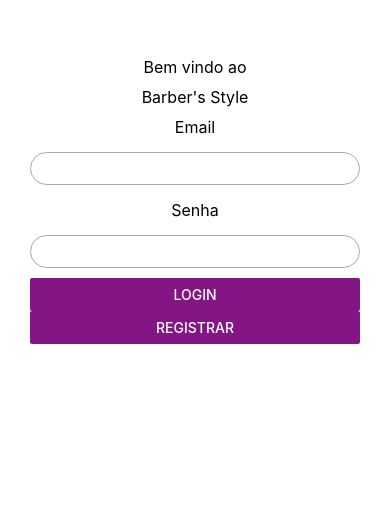
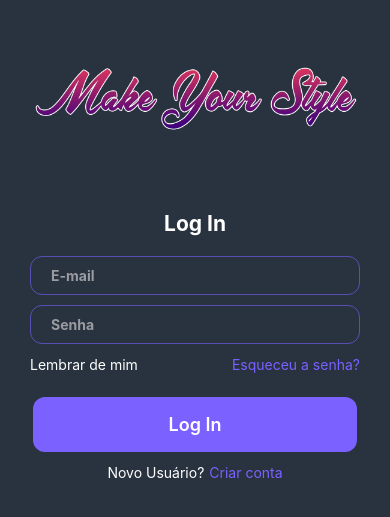
Before and after one commit to guhdsrosa/barberstyle, a React Native app: screen / in a window 390 px wide. Shown: the part 143-660 px from the top of the page. Built offline with nearby package versions, Linux system fonts and the light colour scheme.

Commit message:
commit 22-11

```diff
--- a/src/screens/Login/Login.styles.js
+++ /dev/null
@@ -1,27 +0,0 @@
-import styled from 'styled-components/native';
-
-export const Container = styled.View`
-    margin-horizontal: 30px;
-    margin-top: 50%;
-`;
-
-export const CenterText = styled.Text`
-    font-size: 16px;
-    text-align: center;
-    margin-bottom: 5px;
-    margin-top: 5px;
-`;
-
-export const TextIputStyle = styled.TextInput`
-    border-width: 1px;
-    border-color: #a9a9a9;
-    border-radius: 100px;
-    padding-left: 20px;
-    padding-right: 20px;
-    margin-vertical: 10px;
-    padding-vertical: 7px
-`;
-
-export const ButtonStyle = styled.Button`
-    margin-top: 5px;
-`;
--- a/src/screens/Login/index.js
+++ b/src/screens/Login/index.js
@@ -1,39 +1,67 @@
 import React from "react"
-import { View, Text, TextInput, Button } from "react-native"
+import { View, Text, TextInput, TouchableOpacity, Image } from "react-native"
 
-import {Container, CenterText, TextIputStyle, ButtonStyle} from './Login.styles'
+import logo from '../../assets/images/logo.png'
+import { styles } from './styles'
 
 const Login = () => {
     return (
-        <>
-            <Container>
-                <CenterText>Bem vindo ao</CenterText>
-                <CenterText>Barber's Style</CenterText>
+        <View style={styles.Container}>
 
-                <CenterText>Email</CenterText>
-                <TextIputStyle
-                    value={''}
+            <Image
+                source={logo}
+                style={styles.TitleLogo}
+                resizeMode={'contain'}
             />
 
-                <CenterText>Senha</CenterText>
-                <TextIputStyle
+            <Text style={styles.Text}>Log In</Text>
+
+            <TextInput
+                style={styles.TextInput}
+                placeholder={'E-mail'}
                 value={''}
+                placeholderTextColor={'#9b9ca2'}
+            />
+            <TextInput
+                style={styles.TextInput}
+                placeholder={'Senha'}
+                value={''}
+                placeholderTextColor={'#9b9ca2'}
             />
 
-                <ButtonStyle
+            <View style={styles.ContentOptions}>
+                <Text style={styles.ContentRemember}>Lembrar de mim</Text>
+                <TouchableOpacity>
+                    <Text style={styles.ContentRecover}>Esqueceu a senha?</Text>
+                </TouchableOpacity>
+            </View>
+
+            <TouchableOpacity style={styles.Button}>
+                <Text style={styles.ButtonText}>Log In</Text>
+            </TouchableOpacity>
+
+            <View style={styles.FooterOptions}>
+                <Text style={styles.ContentRemember}>Novo Usuário?</Text>
+                <TouchableOpacity>
+                    <Text style={[styles.ContentRecover, {marginLeft: 5}]}>Criar conta</Text>
+                </TouchableOpacity>
+            </View>
+
+
+            {/*<TouchableOpacity
                 onPress={console.log("pressed")}
                 title="Login"
                 color="#841584"
                 accessibilityLabel="Botão de Login"
             />
-                <ButtonStyle
+            <TouchableOpacity
                 onPress={console.log("pressed")}
                 title="Registrar"
                 color="#841584"
                 accessibilityLabel="Botão de Login"
-                />
-            </Container>
-        </>
+            />*/}
+
+        </View>
     )
 }
 
--- /dev/null
+++ b/src/screens/Login/styles.js
@@ -0,0 +1,78 @@
+import { StyleSheet } from "react-native";
+
+export const styles = StyleSheet.create({
+    Container: {
+        paddingHorizontal: 30,
+        height: '100%',
+        backgroundColor: '#28333F',
+        justifyContent: 'center'
+    },
+
+    TitleLogo: {
+        height: 90,
+        width: '100%',
+        marginBottom: 68,
+    },
+
+    Text: {
+        fontSize: 21,
+        color: '#fff',
+        fontWeight: "bold",
+        textAlign: 'center',
+        marginBottom: 10,
+    },
+
+    TextInput: {
+        borderWidth: 1,
+        borderColor: 'rgba(123,97,255,0.6)',
+        color: '#fff',
+        fontWeight: "bold",
+        borderRadius: 12,
+        paddingLeft: 20,
+        paddingRight: 20,
+        marginTop: 10,
+        paddingVertical: 7,
+        paddingVertical: 10
+    },
+
+    ContentOptions: {
+        flexDirection: 'row',
+        justifyContent: "space-between",
+        marginTop: 12,
+        marginBottom: 24
+    },
+
+    ContentRemember: {
+        color: '#fff'
+    },
+
+    ContentRecover: {
+        color: '#7B61FF'
+    },
+
+    Button: {
+        alignSelf: 'center',
+        backgroundColor: '#7b61ff',
+        borderRadius: 12
+    },
+
+    ButtonText: {
+        fontSize: 18,
+        fontWeight: "600",
+        color: '#fff',
+        marginHorizontal: 136,
+        marginVertical: 17
+    },
+
+    FooterOptions: {
+        flexDirection: 'row',
+        justifyContent: 'center',
+        marginTop: 12,
+        marginBottom: 24
+    }
+})
+
+/*
+export const ButtonStyle = styled.Button`
+    margin-top: 5px;
+`;*/
```
Also changed, not shown: src/assets/images/logo.png (added). Lines whose indentation alone changed are shown as unchanged.
